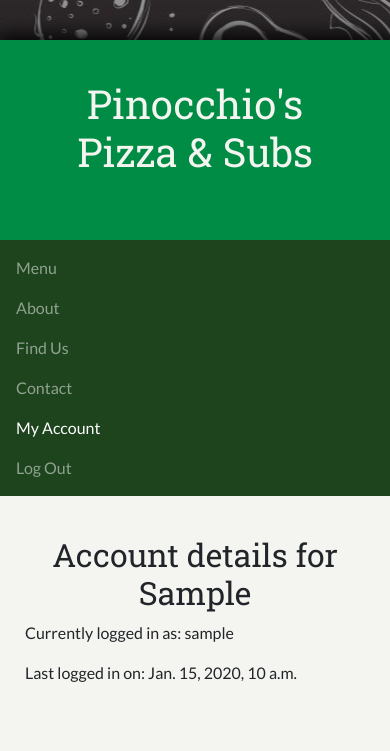
After one commit to brleony/project3, a Django app: page /user/account in a window 390 px wide. The commit adds this page. Shown: the top 751 px of the page. Run offline with Django 3.2, Linux system fonts and the light colour scheme; a user stored in the database is signed in; tables that the repository leaves empty hold one stand-in row (values such as "Sample post"); parts of the project's set-up code (start-up, migrations or seed data) failed here and were passed over; some libraries are stand-ins or nearby versions; grey boxes are pictures that could not be loaded.

Commit message:
Added user account page

```diff
--- a/templates/base.html
+++ b/templates/base.html
@@ -42,6 +42,7 @@
                     </ul>
                     {% if user.is_authenticated %}
                     <ul class="nav navbar-nav ml-auto">
+                        <li class="nav-item"><a href="{% url 'account' %}" class="nav-link">My Account</a></li>
                         <li class="nav-item"><a href="{% url 'logout' %}" class="nav-link">Log Out</a></li>
                     </ul>
                     {% else %}
--- /dev/null
+++ b/users/templates/users/account.html
@@ -0,0 +1,20 @@
+{% extends "base.html" %}
+
+{% block title %}
+    My Account
+{% endblock %}
+
+{% block body %}
+    <div class="row">
+        <div class="col-md-12">
+            <h2>Account details for {{ user.first_name }}</h2>
+                {% if message %}
+                    <div>
+                        {{ message }}
+                    </div>
+                {% endif %}
+            <p>Currently logged in as: {{ user.username }}</p>
+            <p>Last logged in on: {{ user.last_login }}</p>
+        </div>
+    </div>
+{% endblock %}
--- a/users/urls.py
+++ b/users/urls.py
@@ -5,5 +5,6 @@
 urlpatterns = [
     path("login", views.login_view, name="login"),
     path("logout", views.logout_view, name="logout"),
-    path("register", views.register, name="register")
+    path("register", views.register, name="register"),
+    path("account", views.account, name="account")
 ]
--- a/users/views.py
+++ b/users/views.py
@@ -5,6 +5,12 @@
 from django.http import HttpResponse, HttpResponseRedirect
 from django.shortcuts import render
 from django.urls import reverse
+
+def account(request):
+    if not request.user.is_authenticated:
+        return render(request, "orders/menu.html")
+
+    return render(request, "users/account.html", {"message": None})
 
 def login_view(request):
     if request.user.is_authenticated:
@@ -16,7 +22,7 @@
 
         if user is not None:
             login(request, user)
-            return render(request, "orders/menu.html")
+            return render(request, "users/account.html", {"message": "You are logged in."})
         else:
             return render(request, "users/login.html", {"message": "Invalid credentials."})
     else:
@@ -77,7 +83,7 @@
 
         # Log user in.
         login(request, user)
-        return render(request, "orders/menu.html")
+        return render(request, "users/account.html", {"message": "You are registered now."})
     # If method is 'GET' (or any other)
     else:
         return render(request, "users/register.html")
```
